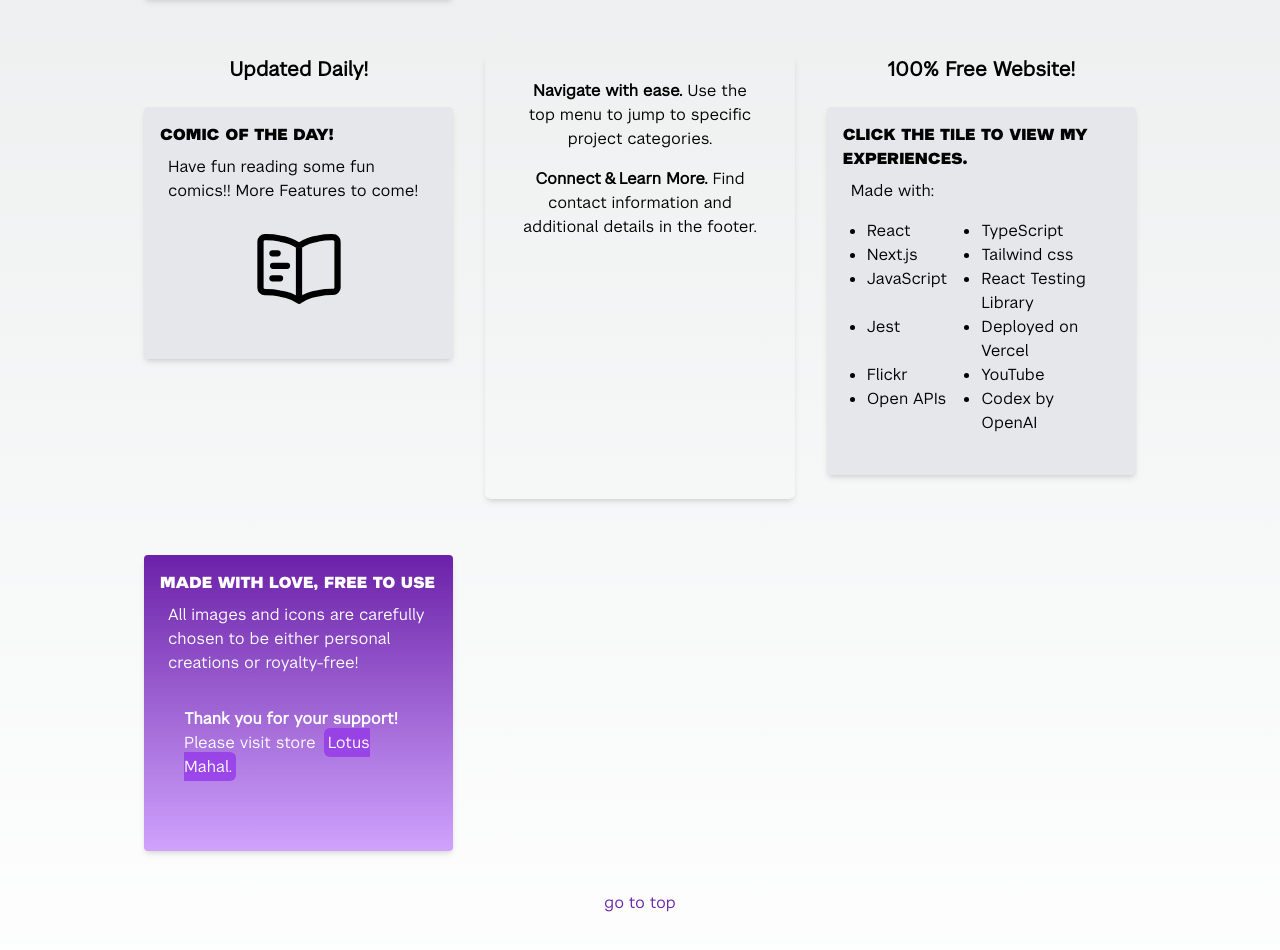
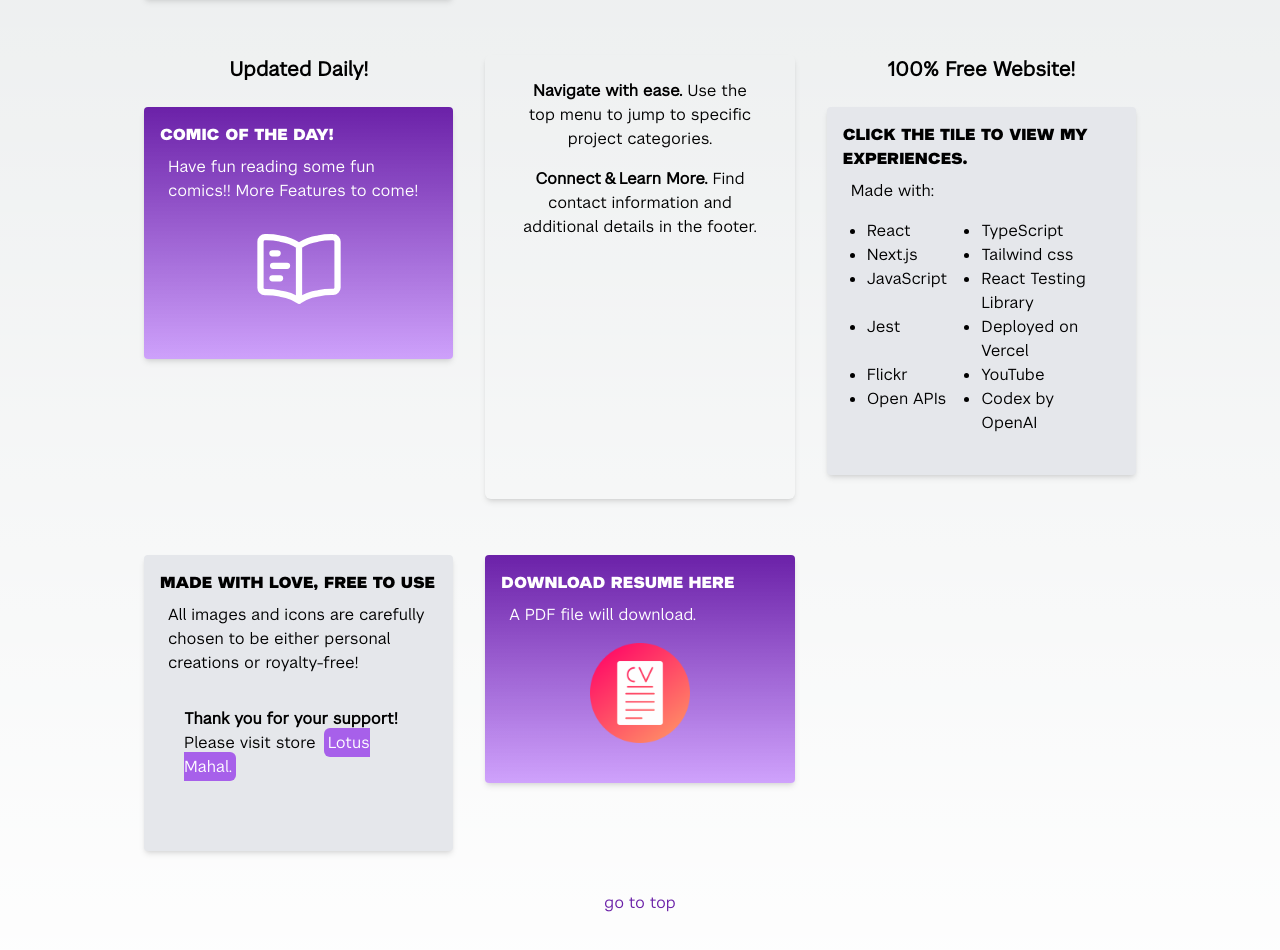
Before and after one commit to arnab-156/arnab-majumdar, a Next.js app: page / in a window 1280 px wide. Shown: the part 1480-2430 px from the top of the page. Built offline with nearby package versions, Linux system fonts and the light colour scheme.

Commit message:
added CV tiles

```diff
--- a/src/app/about/page.tsx
+++ b/src/app/about/page.tsx
@@ -1,6 +1,6 @@
 import { Card } from "../components/card"
 import Link from "next/link";
-import { buttonStyle, nycBackgroundTheme } from "../utility/stylevariables";
+import { buttonStyle, cardWrapperStyle, nycBackgroundTheme } from "../utility/stylevariables";
 
 const urlImageDefault = "/headshot.png"
 
@@ -45,18 +45,36 @@ export default function About() {
           <p className="">My Gallup CliftonStrengths are <strong>Input, Achiever, Ideation, Futuristic, Learner</strong>.</p>
         </div>
 
+        <div className={cardWrapperStyle}>
           <Card title="See More of Arnab's Experiences.." url={"/experiences"} customClassName="m-8 mb-20" backgroundTheme={nycBackgroundTheme}>
             <p className="my-4 pb-4">
               Please <Link className={`${buttonStyle}`} href="/experiences" aria-label="go to arnab's experience">click here</Link> to see more.
               <strong >Thank you for your support! </strong>
             </p>
           </Card>
+        </div>
 
+        <div className={cardWrapperStyle}>
           <div className="shadow-md rounded-md text-center py-4 px-8 m-4">
             <p className="m-2">
               For business enquiries, <strong> <Link className={`${buttonStyle}`} href="/help" aria-label="go to calendar to schedule a google meet">Contact me.</Link></strong>
             </p>
             <p className="mt-4"> Find social information in the top navigation on mobile or the footer on desktop.</p>
+          </div>
+
+        </div>
+
+
+
+        <div className={cardWrapperStyle}>
+          <Card
+            title="Download Resume Here"
+            openInNewTab
+            url="/resume"
+            description="A PDF file will download."
+            backgroundTheme={nycBackgroundTheme}
+            imageUrl='/cv.png'
+          />
         </div>
       </div>
       <div className={`text-center mt-24 my-4 px-8 m-4`}>
--- a/src/app/experiences/page.tsx
+++ b/src/app/experiences/page.tsx
@@ -242,6 +242,17 @@ export default function ExperiencesPage() {
           </ul>
         </div>
 
+        <div className={cardWrapperStyle}>
+          <Card
+            title="Download Resume Here"
+            openInNewTab
+            url="/resume"
+            description="A PDF file will download."
+            backgroundTheme={nycBackgroundTheme}
+            imageUrl='/cv.png'
+          />
+        </div>
+
         <p className="m-4 p-4"><strong >Thank you for visiting! There are more information to come, please visit again! </strong>
           <Link className={`${buttonStyle}`} href="/about" aria-label="go back to about">click here </Link> to go the About page.
         </p>
--- a/src/app/page.tsx
+++ b/src/app/page.tsx
@@ -1,7 +1,7 @@
 import Link from 'next/link';
 import { Card } from "./components/card";
 import { CalculatorIcon, ComputerIcon, ReadIcon } from "./components/icons";
-import { cardWrapperStyle, nycBackgroundTheme, buttonStyle, tiffanyBackgroundTheme } from './utility/stylevariables';
+import { cardWrapperStyle, nycBackgroundTheme, buttonStyle, tiffanyBackgroundTheme, invertedButtonStyle } from './utility/stylevariables';
 
 export default function Home() {
   return (
@@ -53,6 +53,7 @@ export default function Home() {
             description="Luxurious hand-crafted candle featuring exquisite watercolor artwork on a heavy whiskey-colored glass jar."
             url="https://lotusmahal.com/products/aster-for-lotus"
             customClassName={`${cardWrapperStyle}`}
+            backgroundTheme={nycBackgroundTheme}
             imageUrl='https://lotusmahal.com/cdn/shop/files/DSCF2076_42f9aa66-c21a-4b76-a0db-88a679d0039e.jpg?v=1741617890&width=1646'
           />
         </div>
@@ -128,6 +129,7 @@ export default function Home() {
             title="Comic of the day!"
             url="/tech/comic"
             description="Have fun reading some fun comics!! More Features to come!"
+            backgroundTheme={nycBackgroundTheme}
           >
             <ReadIcon height="100px" width="100px" />
           </Card>
@@ -169,11 +171,22 @@ export default function Home() {
             openInNewTab
             url="https://lotusmahal.com/"
             description="All images and icons are carefully chosen to be either personal creations or royalty-free!"
-            backgroundTheme={nycBackgroundTheme}
           >
             <p className="my-4 pb-4"><strong >Thank you for your support!</strong> Please visit store<Link className={`${buttonStyle}`} href="https://lotusmahal.com/" aria-label="go to lotusmahal.com">Lotus Mahal.</Link></p>
           </Card>
         </div>
+
+        <div className={cardWrapperStyle}>
+          <Card
+            title="Download Resume Here"
+            openInNewTab
+            url="/resume"
+            description="A PDF file will download."
+            backgroundTheme={nycBackgroundTheme}
+            imageUrl='/cv.png'
+          />
+        </div>
+
       </div>
       <Link href="#navigation" className='hover:underline text-purple-800'>go to top</Link>
     </main>
```
Lines whose indentation alone changed are shown as unchanged.
